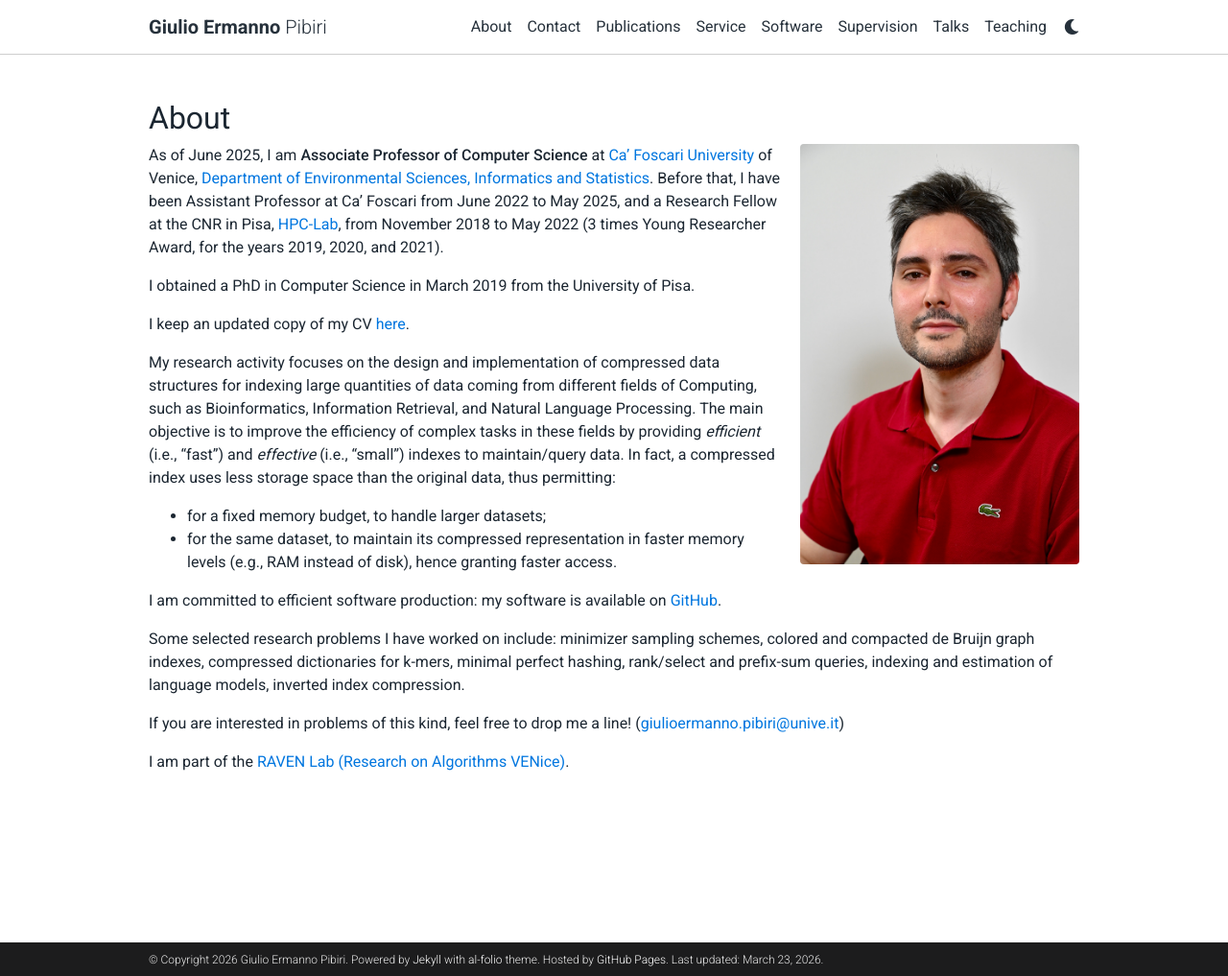
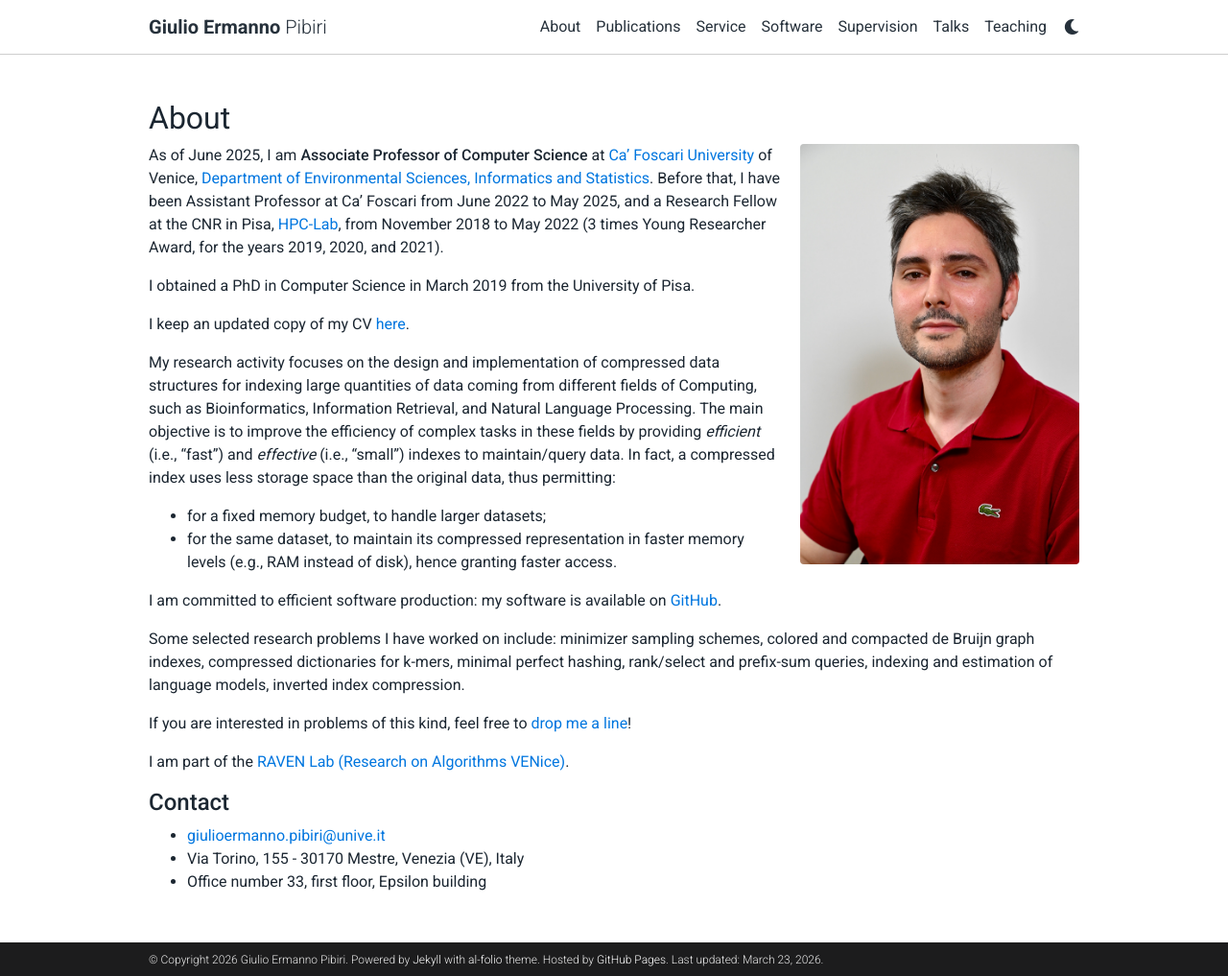
Before and after one commit to jermp/jermp.github.io, a Jekyll site: the page built from _pages/about.md, in a window 1280 px wide and 1017 px high. Shown: the whole window at 96% size. Built offline with Jekyll 4.4.1, drawn with Linux system fonts in a browser that asks for light colours; comment, search, counter and statistics services are not loaded; a style sheet for code colours, icons or effects is not loaded.

Commit message:
move contact to about page

```diff
--- a/_pages/about.md
+++ b/_pages/about.md
@@ -52,7 +52,11 @@ rank/select and prefix-sum queries,
 indexing and estimation of language models,
 inverted index compression.
 
-If you are interested in problems of this kind, feel free to drop me a line!
-([giulioermanno.pibiri@unive.it](mailto:giulioermanno.pibiri@unive.it))
+If you are interested in problems of this kind, feel free to [drop me a line](mailto:giulioermanno.pibiri@unive.it)!
 
 I am part of the [RAVEN Lab (Research on Algorithms VENice)](https://raven-laboratory.github.io).
+
+#### **Contact**
+- [giulioermanno.pibiri@unive.it](mailto:giulioermanno.pibiri@unive.it)
+- Via Torino, 155 - 30170 Mestre, Venezia (VE), Italy
+- Office number 33, first floor, Epsilon building
```
Also changed, not shown: _pages/contact.md (deleted, +0 -11 lines).
